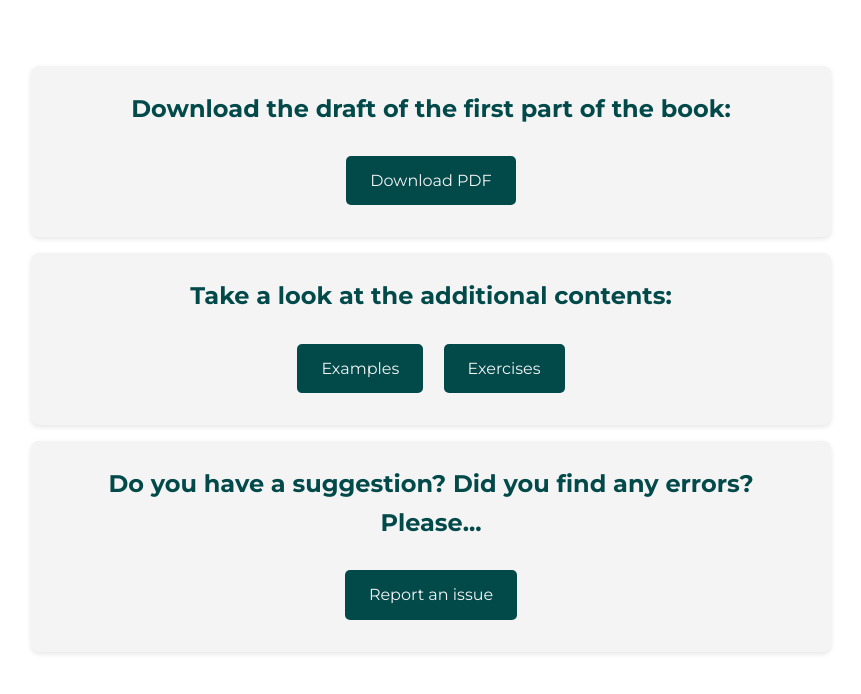
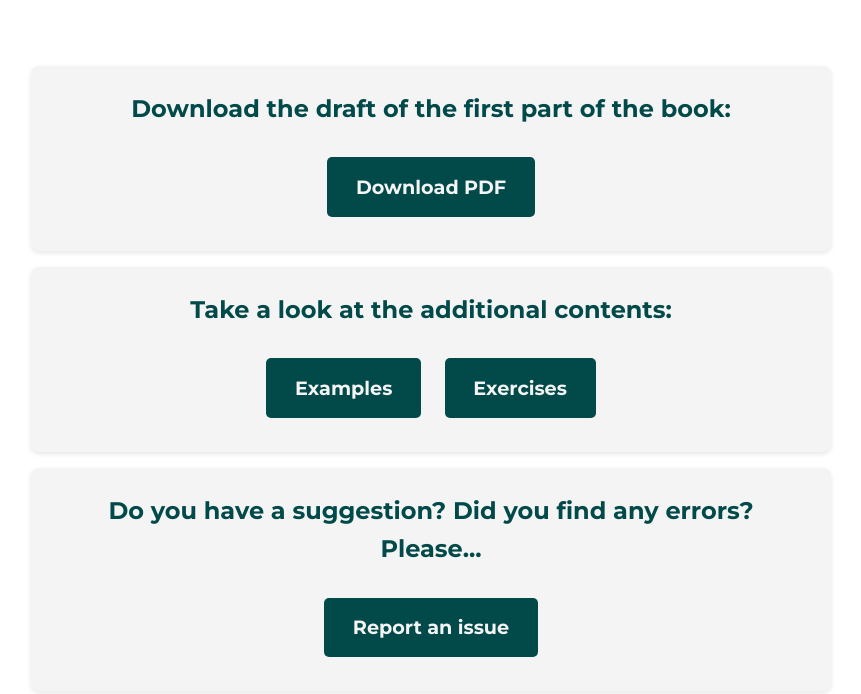
Before and after one commit to OptimizingWithColumnGeneration/OptimizingWithColumnGeneration.github.io, a plain HTML site: page index.html in a window 1280 px wide. Shown: the part 354-1048 px from the top of the page, without its empty margins (209-1070 px from the left). Drawn offline with Linux system fonts and the light colour scheme.

Commit message:
Update styles.css

```diff
--- a/styles.css
+++ b/styles.css
@@ -59,7 +59,8 @@ footer {
     display: inline-block;
     padding: 0.75em 1.5em;
     margin: 0.5em;
-    font-size: 1em;
+    font-size: 1.2em;
+    font-weight: bold;
     color: #f4f4f4;
     background-color: #02494a;
     border: none;
```
